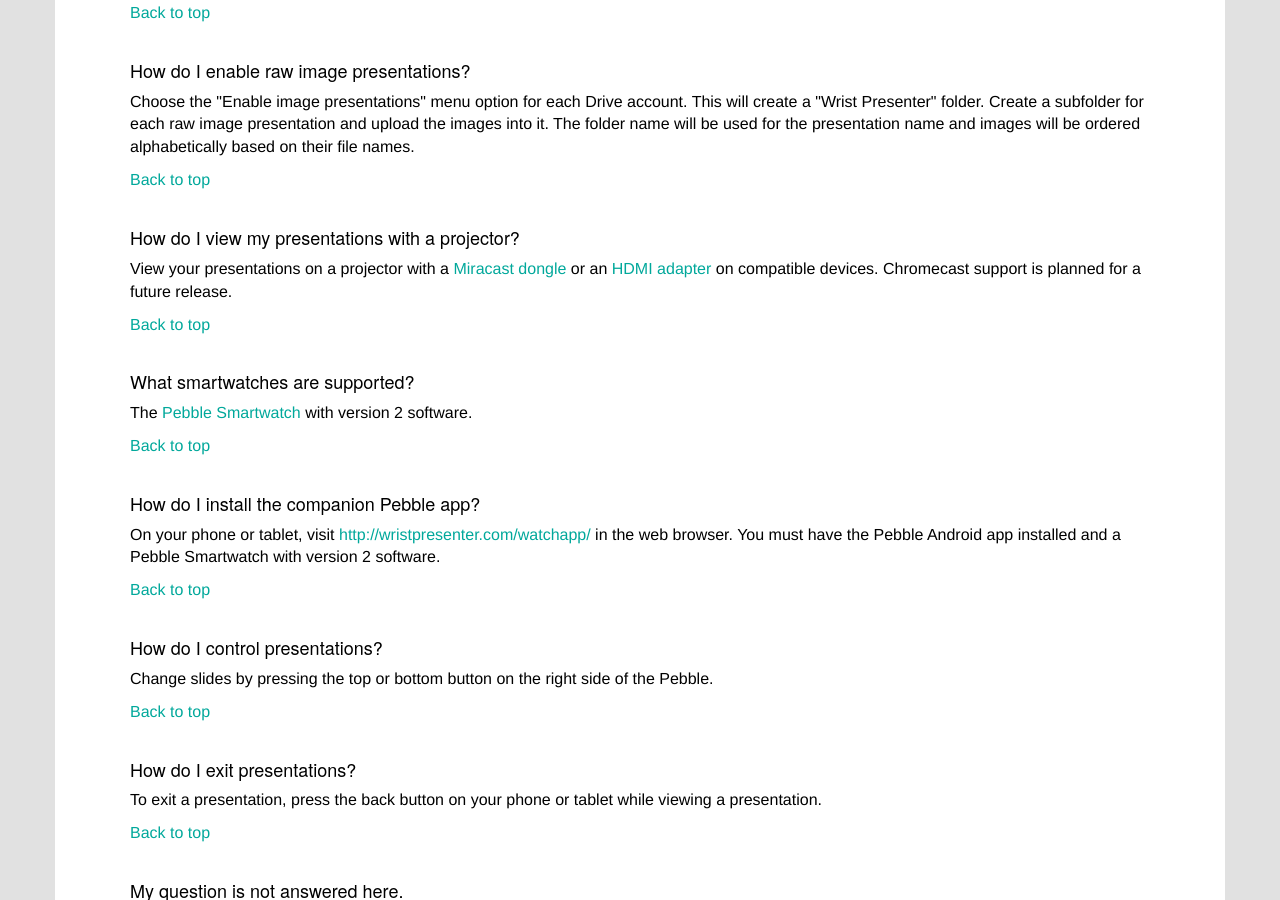
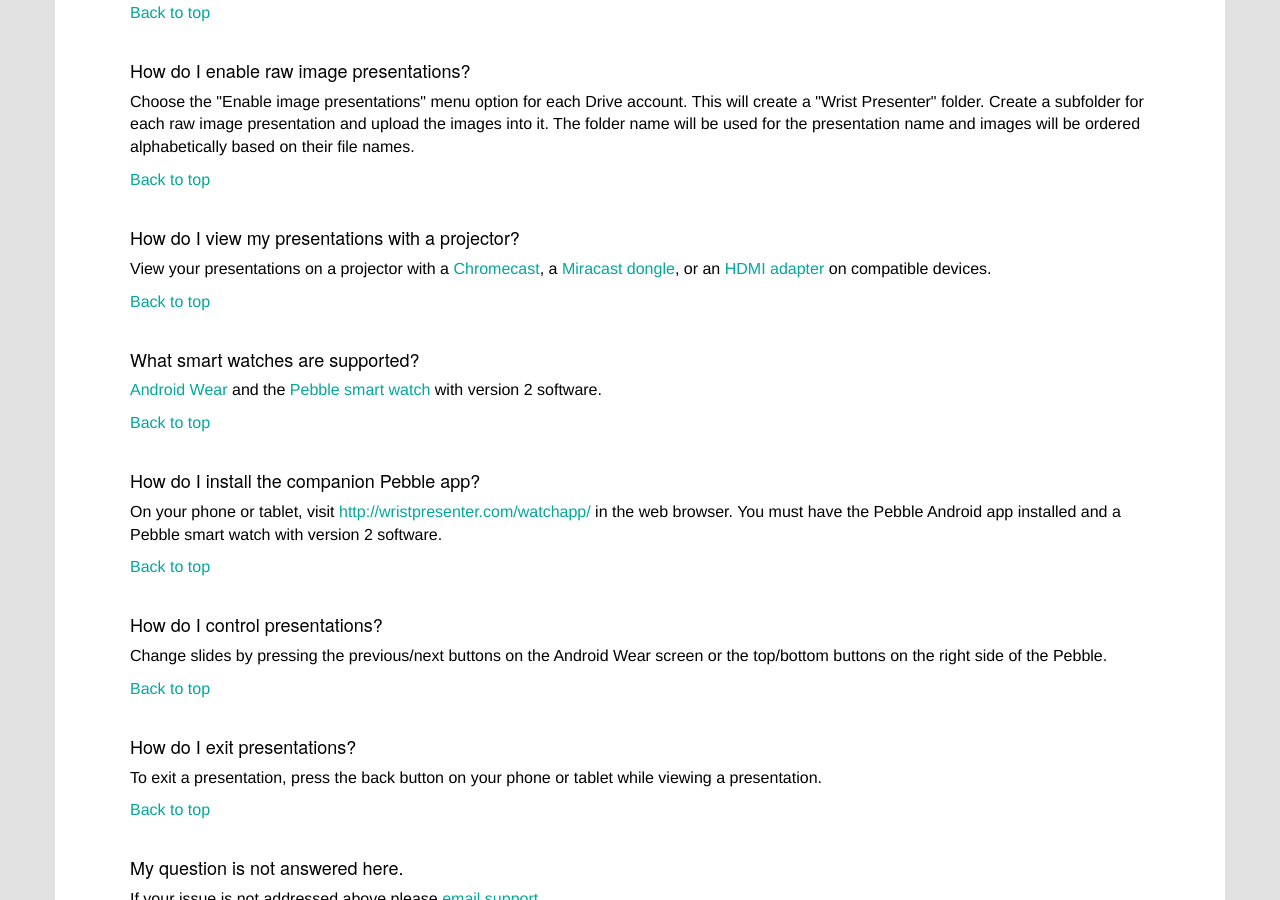
Before and after one commit to mmorey/WristPresenter-Website, a Jekyll site: the page built from support/index.html, in a window 1280 px wide and 900 px high, scrolled down 3881 px. Built offline with Jekyll 4.4.1, drawn with Linux system fonts in a browser that asks for light colours; nearby versions of some CDN libraries; some of the changed text lies outside the part shown.

Commit message:
Replace “smartwatch” with “smart watch”, “Pebble” with “smart watch”. Add Android Wear and Chromecast to home page & Android FAQ.

```diff
--- a/_includes/hero_header.html
+++ b/_includes/hero_header.html
@@ -4,7 +4,7 @@
                 <img src="img/presentation_screen_icon@2x.png" width="75" alt="Presentation screen icon for Wrist Presenter">
                 <h1>Wrist Presenter</h1>
                 <h2>Presentations with your wrist</h2>
-                <p>Wrist Presenter is a mobile app that lets you control presentations wirelessly with your Pebble Smartwatch. Instead of purchasing an expensive wireless remote, use what you already have. Download and try for free now.</p>
+                <p>Wrist Presenter is a mobile app that lets you control presentations wirelessly with your smart watch. Instead of purchasing an expensive wireless remote, use what you already have. Download and try for free now.</p>
 
                 <a href="{{ site.ios_app_url }}" onClick="trackOutboundLink(this, 'Outbound Links', '{{ site.ios_app_url }}'); return false;" title="Download Wrist Presenter iOS app for free"><img src="img/app_store_badge@2x.png" width="203" alt="Download Wrist Presenter on the App Store badge"></a>
                 <a href="{{ site.android_app_url }}" onClick="trackOutboundLink(this, 'Outbound Links', '{{ site.android_app_url }}'); return false;" title="Download Wrist Presenter Android app for free"><img alt="Get it on Google Play" width="203" src="img/google_play_badge@2x.png"></a>
--- a/support/index.html
+++ b/support/index.html
@@ -14,7 +14,7 @@
                     <li><a href="#load_presentations">How do I load presentations?</a></li>
                     <li><a href="#itunes_error">Why do I get an error when transferring a presentation to iTunes?</a></li>
                     <li><a href="#airplay">How do I view my presentations with a projector?</a></li>
-                    <li><a href="#supported_watches">What smartwatches are supported?</li>
+                    <li><a href="#supported_watches">What smart watches are supported?</li>
                     <li><a href="#install_pebble_app">How do I install the companion Pebble app?</li>
                     <li><a href="#control_presentation">How do I control presentations?</a></li>
                     <li><a href="#exit_presentation">How do I exit presentations?</a></li>
@@ -29,7 +29,7 @@
                     <li><a href="#android_load_presentations">How do I load presentations?</a></li>
                     <li><a href="#android_raw_image_presentations">How do I enable raw image presentations?</a></li>
                     <li><a href="#android_presenting">How do I view my presentations with a projector?</a></li>
-                    <li><a href="#android_supported_watches">What smartwatches are supported?</li>
+                    <li><a href="#android_supported_watches">What smart watches are supported?</li>
                     <li><a href="#android_install_pebble_app">How do I install the companion Pebble app?</li>
                     <li><a href="#android_control_presentation">How do I control presentations?</a></li>
                     <li><a href="#android_exit_presentation">How do I exit presentations?</a></li>
@@ -47,7 +47,7 @@
                     <li><a href="#load_presentations">How do I load presentations?</a></li>
                     <li><a href="#itunes_error">Why do I get an error when transferring a presentation to iTunes?</a></li>
                     <li><a href="#airplay">How do I view my presentations with a projector?</a></li>
-                    <li><a href="#supported_watches">What smartwatches are supported?</li>
+                    <li><a href="#supported_watches">What smart watches are supported?</li>
                     <li><a href="#install_pebble_app">How do I install the companion Pebble app?</li>
                     <li><a href="#control_presentation">How do I control presentations?</a></li>
                     <li><a href="#exit_presentation">How do I exit presentations?</a></li>
@@ -96,13 +96,13 @@
                 <p><a href="#ios_content">Back to top</a></p>
 
                 <a name="supported_watches"></a>
-                <h4>What smartwatches are supported?</h4>
-                <p>The <a href="http://www.amazon.com/gp/product/B00EULMBZC/ref=as_li_ss_tl?ie=UTF8&amp;camp=1789&amp;creative=390957&amp;creativeASIN=B00EULMBZC&amp;linkCode=as2&amp;tag=wristpresenter-20" onClick="trackOutboundLink(this, 'Outbound Links', 'http://www.amazon.com/gp/product/B00EULMBZC/ref=as_li_ss_tl?ie=UTF8&amp;camp=1789&amp;creative=390957&amp;creativeASIN=B00EULMBZC&amp;linkCode=as2&amp;tag=wristpresenter-20'); return false;" title="Pebble Smartwatch on Amazon">Pebble Smartwatch</a> with version 2 software.</p>
+                <h4>What smart watches are supported?</h4>
+                <p>The <a href="http://www.amazon.com/gp/product/B00EULMBZC/ref=as_li_ss_tl?ie=UTF8&amp;camp=1789&amp;creative=390957&amp;creativeASIN=B00EULMBZC&amp;linkCode=as2&amp;tag=wristpresenter-20" onClick="trackOutboundLink(this, 'Outbound Links', 'http://www.amazon.com/gp/product/B00EULMBZC/ref=as_li_ss_tl?ie=UTF8&amp;camp=1789&amp;creative=390957&amp;creativeASIN=B00EULMBZC&amp;linkCode=as2&amp;tag=wristpresenter-20'); return false;" title="Pebble smart watch on Amazon">Pebble smart watch</a> with version 2 software.</p>
                 <p><a href="#ios_content">Back to top</a></p>
 
                 <a name="install_pebble_app"></a>
                 <h4>How do I install the companion Pebble app?</h4>
-                <p>From your iPhone visit <a href="http://wristpresenter.com/watchapp/" title="Companion Pebble app">http://wristpresenter.com/watchapp/</a> in Safari. You must have the Pebble iOS app installed and a Pebble Smartwatch with version 2 software.</p>
+                <p>From your iPhone visit <a href="http://wristpresenter.com/watchapp/" title="Companion Pebble app">http://wristpresenter.com/watchapp/</a> in Safari. You must have the Pebble iOS app installed and a Pebble smart watch with version 2 software.</p>
                 <p><a href="#ios_content">Back to top</a></p>
 
                 <a name="control_presentation"></a>
@@ -139,7 +139,7 @@
                     <li><a href="#android_load_presentations">How do I load presentations?</a></li>
                     <li><a href="#android_raw_image_presentations">How do I enable raw image presentations?</a></li>
                     <li><a href="#android_presenting">How do I view my presentations with a projector?</a></li>
-                    <li><a href="#android_supported_watches">What smartwatches are supported?</li>
+                    <li><a href="#android_supported_watches">What smart watches are supported?</li>
                     <li><a href="#android_install_pebble_app">How do I install the companion Pebble app?</li>
                     <li><a href="#android_control_presentation">How do I control presentations?</a></li>
                     <li><a href="#android_exit_presentation">How do I exit presentations?</a></li>
@@ -165,22 +165,22 @@
                 <a name="android_presenting"></a>
                 <h4>How do I view my presentations with a projector?</h4>
                 <p>
-                View your presentations on a projector with a <a href="http://www.amazon.com/gp/product/B00H2D3N0M/ref=as_li_qf_sp_asin_il?ie=UTF8&camp=1789&creative=9325&creativeASIN=B00H2D3N0M&linkCode=as2&tag=slacod-20" onClick="trackOutboundLink(this, 'Outbound Links', 'http://www.amazon.com/gp/product/B00H2D3N0M/ref=as_li_qf_sp_asin_il?ie=UTF8&camp=1789&creative=9325&creativeASIN=B00H2D3N0M&linkCode=as2&tag=slacod-20'); return false;">Miracast dongle</a> or an <a href="http://www.kanexlive.com/slimport" onClick="trackOutboundLink(this, 'Outbound Links', 'http://www.kanexlive.com/slimport'); return false;">HDMI adapter</a> on compatible devices. Chromecast support is planned for a future release.</p>
+                View your presentations on a projector with a <a href="http://www.amazon.com/gp/product/B00DR0PDNE/ref=as_li_tl?ie=UTF8&amp;camp=1789&amp;creative=9325&amp;creativeASIN=B00DR0PDNE&amp;linkCode=as2&amp;tag=slacod-20&amp;linkId=FWG7T6P6BGIXW6DS" onClick="trackOutboundLink(this, 'Outbound Links', 'http://www.amazon.com/gp/product/B00DR0PDNE/ref=as_li_tl?ie=UTF8&amp;camp=1789&amp;creative=9325&amp;creativeASIN=B00DR0PDNE&amp;linkCode=as2&amp;tag=slacod-20&amp;linkId=FWG7T6P6BGIXW6DS'); return false;" title="Miracast dongle on Amazon">Chromecast</a>, a <a href="http://www.amazon.com/gp/product/B00H2D3N0M/ref=as_li_qf_sp_asin_il?ie=UTF8&camp=1789&creative=9325&creativeASIN=B00H2D3N0M&linkCode=as2&tag=slacod-20" onClick="trackOutboundLink(this, 'Outbound Links', 'http://www.amazon.com/gp/product/B00H2D3N0M/ref=as_li_qf_sp_asin_il?ie=UTF8&camp=1789&creative=9325&creativeASIN=B00H2D3N0M&linkCode=as2&tag=slacod-20'); return false;">Miracast dongle</a>, or an <a href="http://www.kanexlive.com/slimport" onClick="trackOutboundLink(this, 'Outbound Links', 'http://www.kanexlive.com/slimport'); return false;">HDMI adapter</a> on compatible devices.
                 <p><a href="#android_content">Back to top</a></p>
 
                 <a name="android_supported_watches"></a>
-                <h4>What smartwatches are supported?</h4>
-                <p>The <a href="http://www.amazon.com/gp/product/B00EULMBZC/ref=as_li_ss_tl?ie=UTF8&amp;camp=1789&amp;creative=390957&amp;creativeASIN=B00EULMBZC&amp;linkCode=as2&amp;tag=wristpresenter-20" onClick="trackOutboundLink(this, 'Outbound Links', 'http://www.amazon.com/gp/product/B00EULMBZC/ref=as_li_ss_tl?ie=UTF8&amp;camp=1789&amp;creative=390957&amp;creativeASIN=B00EULMBZC&amp;linkCode=as2&amp;tag=wristpresenter-20'); return false;" title="Pebble Smartwatch on Amazon">Pebble Smartwatch</a> with version 2 software.</p>
+                <h4>What smart watches are supported?</h4>
+                <p><a href="http://www.amazon.com/gp/search/ref=as_li_qf_sp_sr_tl?ie=UTF8&amp;camp=1789&amp;creative=9325&amp;index=aps&amp;keywords=android%20wear&amp;linkCode=ur2&amp;tag=slacod-20&amp;linkId=YSJSLBPKXJDQBEPL" onClick="trackOutboundLink(this, 'Outbound Links', 'http://www.amazon.com/gp/search/ref=as_li_qf_sp_sr_tl?ie=UTF8&amp;camp=1789&amp;creative=9325&amp;index=aps&amp;keywords=android%20wear&amp;linkCode=ur2&amp;tag=slacod-20&amp;linkId=YSJSLBPKXJDQBEPL'); return false;" title="Android Wear smart watches on Amazon">Android Wear</a> and the <a href="http://www.amazon.com/gp/product/B00EULMBZC/ref=as_li_ss_tl?ie=UTF8&amp;camp=1789&amp;creative=390957&amp;creativeASIN=B00EULMBZC&amp;linkCode=as2&amp;tag=wristpresenter-20" onClick="trackOutboundLink(this, 'Outbound Links', 'http://www.amazon.com/gp/product/B00EULMBZC/ref=as_li_ss_tl?ie=UTF8&amp;camp=1789&amp;creative=390957&amp;creativeASIN=B00EULMBZC&amp;linkCode=as2&amp;tag=wristpresenter-20'); return false;" title="Pebble smart watch on Amazon">Pebble smart watch</a> with version 2 software.</p>
                 <p><a href="#android_content">Back to top</a></p>
 
                 <a name="android_install_pebble_app"></a>
                 <h4>How do I install the companion Pebble app?</h4>
-                <p>On your phone or tablet, visit <a href="http://wristpresenter.com/watchapp/" title="Companion Pebble app">http://wristpresenter.com/watchapp/</a> in the web browser. You must have the Pebble Android app installed and a Pebble Smartwatch with version 2 software.</p>
+                <p>On your phone or tablet, visit <a href="http://wristpresenter.com/watchapp/" title="Companion Pebble app">http://wristpresenter.com/watchapp/</a> in the web browser. You must have the Pebble Android app installed and a Pebble smart watch with version 2 software.</p>
                 <p><a href="#android_content">Back to top</a></p>
 
                 <a name="android_control_presentation"></a>
                 <h4>How do I control presentations?</h4>
-                <p>Change slides by pressing the top or bottom button on the right side of the Pebble.</p>
+                <p>Change slides by pressing the previous/next buttons on the Android Wear screen or the top/bottom buttons on the right side of the Pebble.</p>
                 <p><a href="#android_content">Back to top</a></p>
 
                 <a name="android_exit_presentation"></a>
```
Also changed, not shown: index.html (+5 -5 lines).
